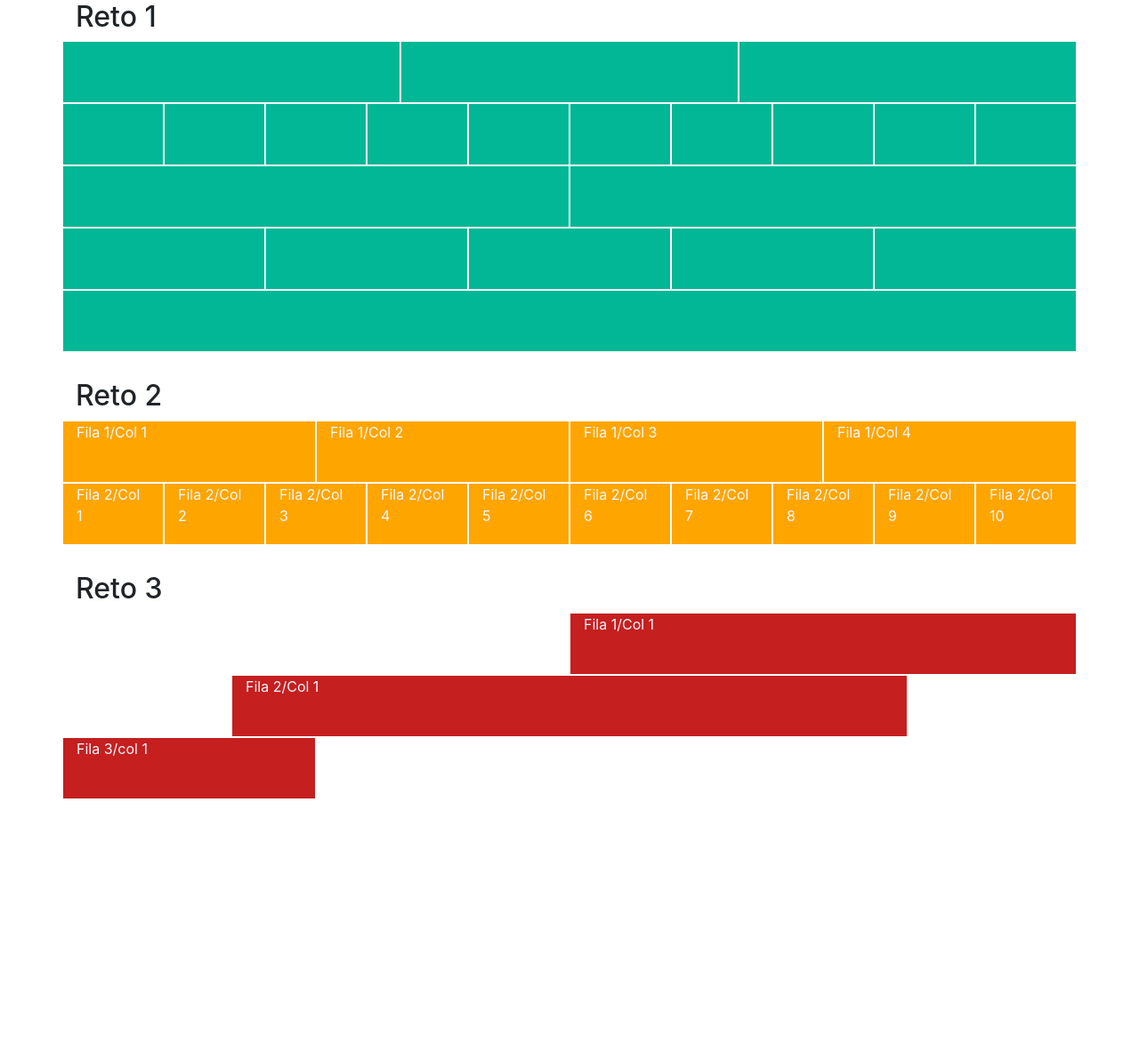
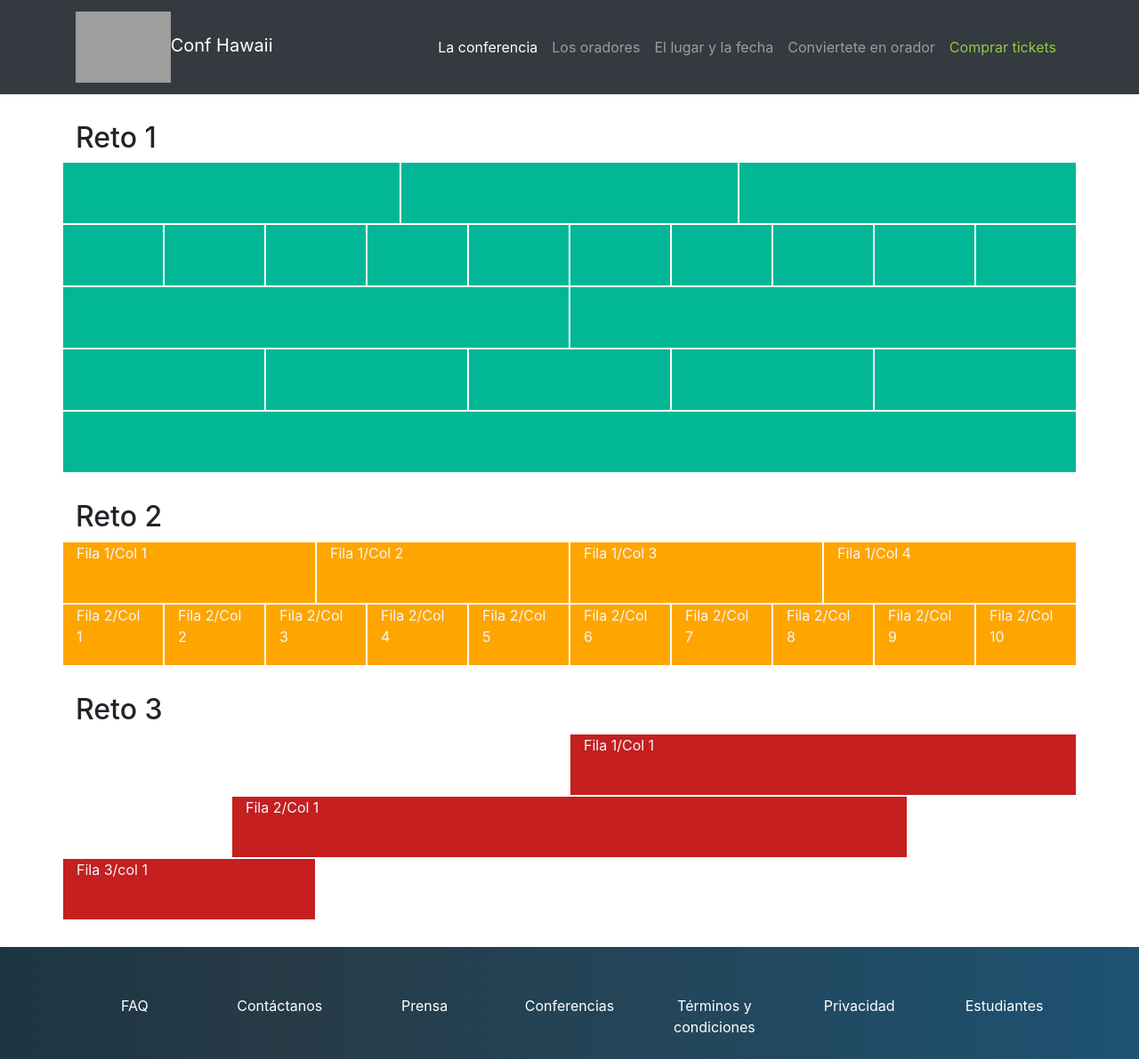
Before and after one commit to MadDog-420/CV, a plain HTML site: page index2.html in a window 1280 px wide. Shown: the whole page at 89% size. Before the commit the page ends 899 px from the top, so only its background shows below. Drawn offline with nearby package versions, Linux system fonts and the light colour scheme; grey boxes are pictures that could not be loaded.

Commit message:
ModeBootstrapON

```diff
--- a/CSS/main2.css
+++ b/CSS/main2.css
@@ -1,30 +1,45 @@
-*{
-    padding: 0;
-    box-sizing: border-box;
-    font-family: 'Fira Sans Condensed', sans-serif;
+nav .container{
+    margin-top: 0;
 }
-body{
-    width: 100%;
-    display: -webkit-flex;
-    display: flexbox;
-    display: flex;
-    justify-content: space-around;
-    background-image: url(../images/markus-spiske-qjnAnF0jIGk-unsplash.jpg);
-    background-attachment: fixed;
-    background-size: cover;
+img{
+    height: 80px;
 }
-main{
-    width: 80%;
-    background-color: white;
+.text-platzi{
+    color: #97c93e !important;
 }
-a{
-    color: orangered;
+
+.container{
+    margin-top: 30px;
+}
+#container1 .row>div{
+    background: #01B795;
+}
+#container2 .row>div{
+    background: orange;
+}
+#container3 .row>div{
+    background: #c51f1f;
+}
+.row>div{
+    height: 70px;
+    color: aliceblue;
+    border: 1px solid #fff;
+}
+
+
+footer{
+    background: linear-gradient(90deg,#1c3643,#273b47 25%,#1e5372);
+}
+footer .row>div{
+    height: auto;
+    border: none;
+}
+footer a{
+    color: #fff;
+    text-decoration: none;
+}
+footer a:hover{
+    color: #fff;
     text-decoration: none;
     font-weight: bold;
 }
-.clic{
-    cursor: pointer;
-}
-textarea{
-    resize: none;
-}
--- /dev/null
+++ b/CSS/main3.css
@@ -0,0 +1,30 @@
+*{
+    padding: 0;
+    box-sizing: border-box;
+    font-family: 'Fira Sans Condensed', sans-serif;
+}
+body{
+    width: 100%;
+    display: -webkit-flex;
+    display: flexbox;
+    display: flex;
+    justify-content: space-around;
+    background-image: url(../images/markus-spiske-qjnAnF0jIGk-unsplash.jpg);
+    background-attachment: fixed;
+    background-size: cover;
+}
+main{
+    width: 80%;
+    background-color: white;
+}
+a{
+    color: orangered;
+    text-decoration: none;
+    font-weight: bold;
+}
+.clic{
+    cursor: pointer;
+}
+textarea{
+    resize: none;
+}
--- a/index2.html
+++ b/index2.html
@@ -5,27 +5,43 @@
     <meta charset="utf-8">
     <meta name="viewport" content="width=device-width, initial-scale=1, shrink-to-fit=no">
 
+    <link rel="stylesheet" type="text/css" href="CSS/main2.css">
     <!-- Bootstrap CSS -->
     <link rel="stylesheet" href="https://stackpath.bootstrapcdn.com/bootstrap/4.5.0/css/bootstrap.min.css" integrity="sha384-9aIt2nRpC12Uk9gS9baDl411NQApFmC26EwAOH8WgZl5MYYxFfc+NcPb1dKGj7Sk" crossorigin="anonymous">
 
     <title>Hello, world!</title>
   </head>
   <body>
-      <style>
-          .container:nth-of-type(1) .row>div{
-              background: #01B795;
-          }
-          .container:nth-of-type(2) .row>div{
-            background: orange;
-          }
-          .row>div{
-              height: 70px;
-              color: aliceblue;
-              background: #c51f1f;
-              border: 1px solid #fff;
-          }
-      </style>
-    <div class="container">
+      <header>
+        <nav class="navbar navbar-expand-lg navbar-dark bg-dark sticky-top">
+            <div class="container">
+                <a class="navbar-brand" href="#"><img src="https://static.platzi.com/static/images/footer/logo.png">Conf Hawaii</a>
+                <button class="navbar-toggler" type="button" data-toggle="collapse" data-target="#navbarSupportedContent" aria-controls="navbarSupportedContent" aria-expanded="false" aria-label="Toggle navigation">
+                <span class="navbar-toggler-icon"></span>
+                </button>
+                <div class="collapse navbar-collapse" id="navbarSupportedContent">
+                    <ul class="navbar-nav ml-auto">
+                        <li class="nav-item active">
+                            <a class="nav-link" href="#">La conferencia <span class="sr-only">(current)</span></a>
+                        </li>
+                        <li class="nav-item dropdown">
+                            <a class="nav-link" href="#">Los oradores</a>
+                        </li>
+                        <li class="nav-item">
+                        <a class="nav-link" href="#">El lugar y la fecha</a>
+                        </li>
+                        <li class="nav-item">
+                            <a class="nav-link" href="#">Conviertete en orador</a>
+                        </li>
+                        <li class="nav-item">
+                            <a class="nav-link text-platzi" href="#">Comprar tickets</a>
+                        </li>
+                    </ul>
+                </div>
+            </div>
+          </nav>
+      </header>
+    <div id="container1" class="container">
         <h2>Reto 1</h2>
         <div class="row">
             <div class="col-4"></div>
@@ -59,7 +75,7 @@
             <div class="col"></div>
         </div>
     </div>
-    <div class="container" style="margin-top: 30px;">
+    <div id="container2" class="container">
         <h2>Reto 2</h2>
         <div class="row">
             <div class="col">Fila 1/Col 1</div>
@@ -80,7 +96,7 @@
             <div class="col-6 col-md">Fila 2/Col 10</div>
         </div>
     </div>
-    <div class="container" style="margin-top: 30px;">
+    <div id="container3" class="container" style="margin-bottom: 30px;">
         <h2>Reto 3</h2>
         <div class="row justify-content-end">
             <div class="col-6">Fila 1/Col 1</div>
@@ -92,6 +108,19 @@
             <div class="col-3">Fila 3/col 1</div>
         </div>
     </div>
+    <footer id="footer" class="pb-4 pt-4">
+        <div class="container">
+            <div class="row text-center">
+                <div class="col-12 col-lg"><a href="#">FAQ</a></div>
+                <div class="col-12 col-lg"><a href="#">Contáctanos</a></div>
+                <div class="col-12 col-lg"><a href="#">Prensa</a></div>
+                <div class="col-12 col-lg"><a href="#">Conferencias</a></div>
+                <div class="col-12 col-lg"><a href="#">Términos y condiciones</a></div>
+                <div class="col-12 col-lg"><a href="#">Privacidad</a></div>
+                <div class="col-12 col-lg"><a href="#">Estudiantes</a></div>
+            </div>
+        </div>
+    </footer>
     <!-- Optional JavaScript -->
     <!-- jQuery first, then Popper.js, then Bootstrap JS -->
     <script src="https://code.jquery.com/jquery-3.5.1.slim.min.js" integrity="sha384-DfXdz2htPH0lsSSs5nCTpuj/zy4C+OGpamoFVy38MVBnE+IbbVYUew+OrCXaRkfj" crossorigin="anonymous"></script>
```
Also changed, not shown: index3.html (+1 -1 lines).
